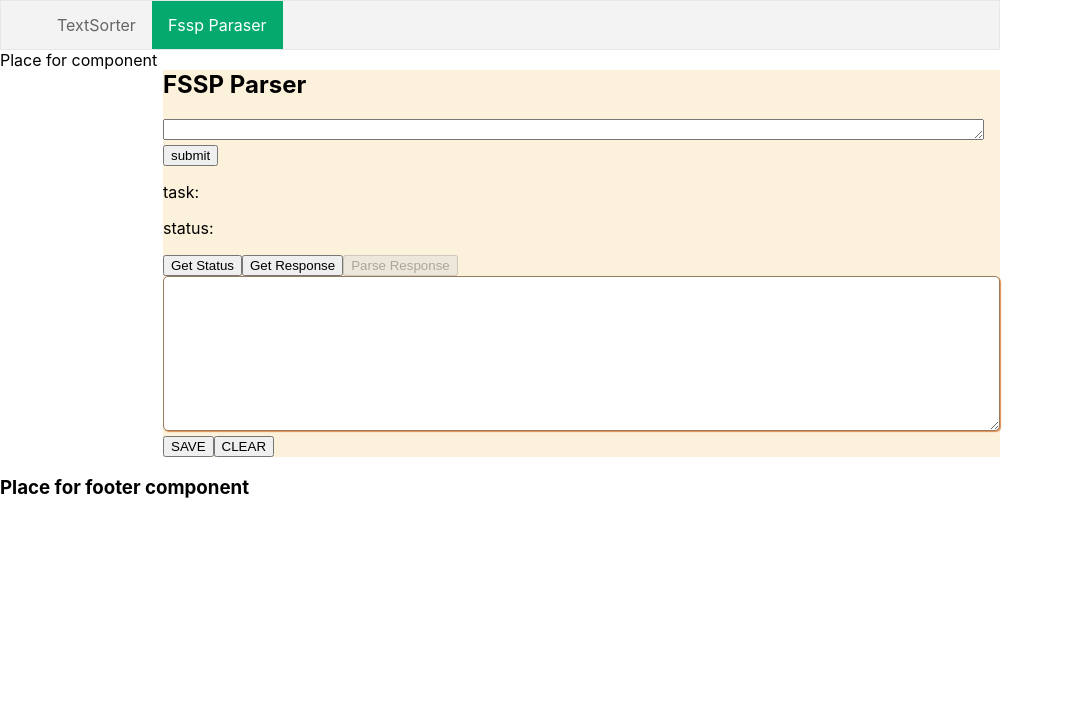
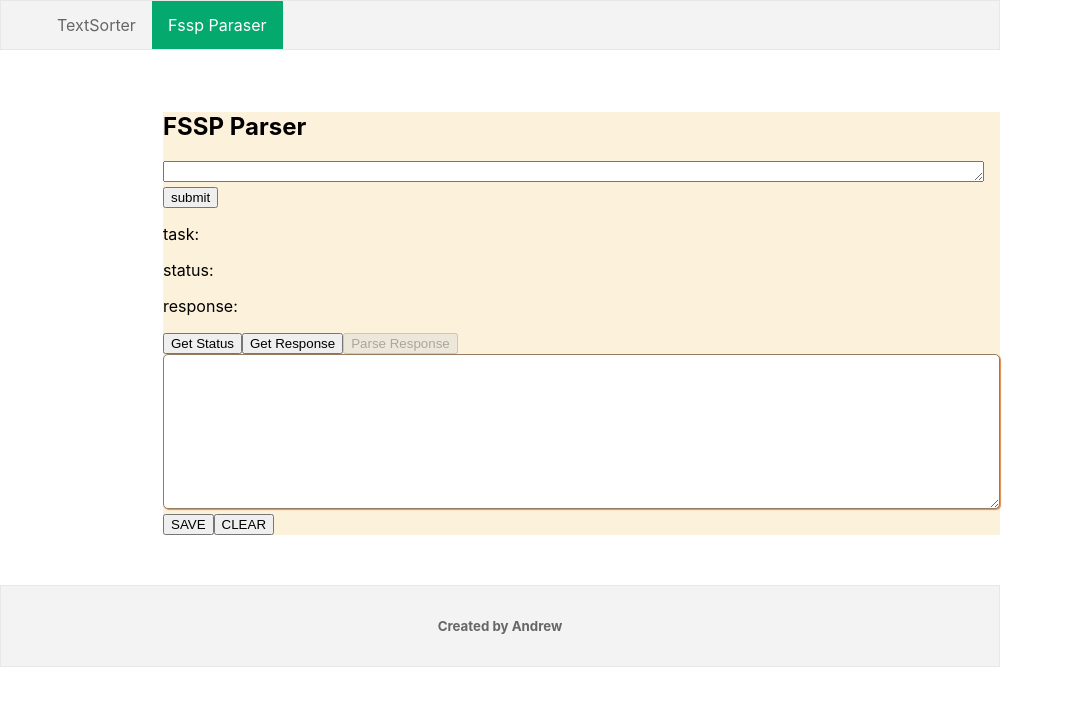
Before and after one commit to AndreyKonovalenko/toolkit, a React (Create React App) app in the folder client/: page /fsspparser in a window 1280 px wide. Shown: the top 706 px of the page, without its empty margins (0-1065 px from the left). Built offline with nearby package versions, Linux system fonts and the light colour scheme.

Commit message:
chore: add some style

```diff
--- /dev/null
+++ b/client/src/components/Footer.js
@@ -0,0 +1,28 @@
+import React from 'react';
+import { NavLink } from 'react-router-dom';
+import { createUseStyles, useTheme } from 'react-jss';
+
+let useStyles = createUseStyles((theme) => ({
+  container: { background: theme.colorTertiary },
+  footer: {
+    border: '1px, solid, #e7e7e7',
+    backgroundColor: '#f3f3f3',
+    textAlign: 'center',
+    padding: '10px',
+    color: '#666',
+  },
+}));
+
+const NavBar = (props) => {
+  const theme = useTheme();
+  const classes = useStyles({ ...props, theme });
+
+
+  return (
+    <div className={classes.footer}>
+      <h5>Created by Andrew</h5>
+    </div>
+  );
+};
+
+export default NavBar;
--- a/client/src/components/Layout.js
+++ b/client/src/components/Layout.js
@@ -1,7 +1,7 @@
 import React from 'react';
-import {ThemeProvider, createUseStyles} from 'react-jss';
+import { ThemeProvider, createUseStyles } from 'react-jss';
 import NavBar from './NavBar';
-
+import Footer from './Footer';
 const theme = {
   // color scheme
   colorPrimary: '#e38c4c',
@@ -29,10 +29,12 @@ let useStyles = createUseStyles(() => ({
   },
 
   main: {
+    marginTop: '5%',
     gridColumn: '2/3',
     gridRow: '2/3',
   },
   footer: {
+    marginTop: '5%',
     gridColumn: '1/3',
     gridRow: '3/4',
   },
@@ -47,10 +49,9 @@ const Layout = (props) => {
         <div className={classes.header}>
           <NavBar />
         </div>
-        <div className={classes.aside}> Place for component</div>
         <div className={classes.main}>{props.children}</div>
         <div className={classes.footer}>
-          <h3>Place for footer component</h3>
+          <Footer />
         </div>
       </div>
     </ThemeProvider>
--- a/client/src/pages/FsspParser.js
+++ b/client/src/pages/FsspParser.js
@@ -30,6 +30,7 @@ const FsspParser = (props) => {
   const sortText = (data) => {
     if (data !== null) {
       let result = '';
+      if (data.length > 0) {
         data.forEach((element) => {
           // let re = /(\d+)(?:\.(\d{1,2}))?/g;
           // const found = element.subject.match(re);
@@ -44,13 +45,16 @@ const FsspParser = (props) => {
           }
           result = result + element.exe_production + ' / ' + ip_stutus + ' / ' + element.subject + '\n';
         });
+      }
+      else {
+        result = 'ip not fuound !!!'
+      }
       setParsedRes(result);
     }
     else {
       setParsedRes("there is no response yet!")
     }
   }
-
   const clearRequestString = () => {
     setArgString('');
   }
@@ -177,6 +181,7 @@ const FsspParser = (props) => {
         </div>
         <p>task: {task}</p>
         <p>status: {status}</p>
+        <p>response: {(resData !== null) ?  'received' : ''}</p>
         <div>
           <button onClick={onGetStatus}>Get Status</button>
           <button onClick={onGetResponse}>Get Response</button>
```
Lines whose indentation alone changed are shown as unchanged.
